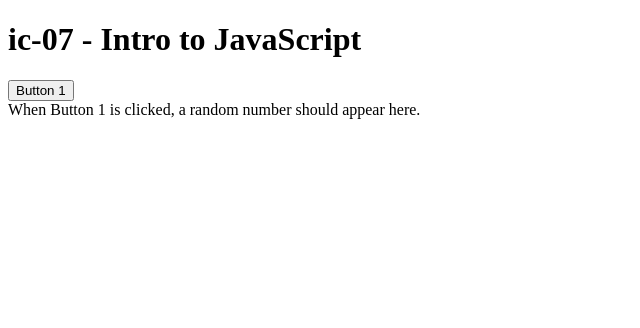
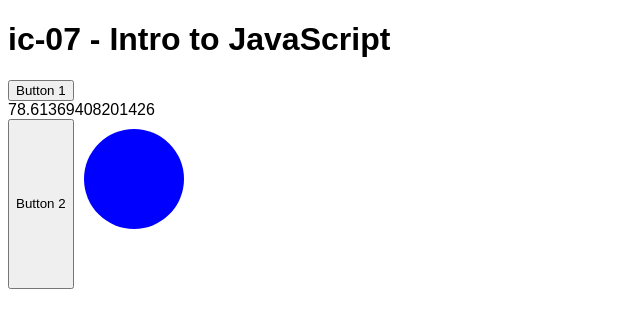
Before and after one commit to DS4200-S22/ic-06-juliewang8, a plain HTML site: page index.html in a window 1280 px wide. Both pictures are taken after a click on the button "Button 1". Shown: the whole page, without its empty margins (0-640 px from the left). Drawn offline with Linux system fonts and the light colour scheme.

Commit message:
add button1 functionality, add button2 and circle

```diff
--- a/index.html
+++ b/index.html
@@ -3,6 +3,7 @@
 
 <head>
     <meta charset=utf-8/>
+    <link rel="stylesheet" href="style.css" />
 </head>
 
 
@@ -10,12 +11,24 @@
 
     <h1>ic-07 - Intro to JavaScript</h1>
 
-    <button type="button">Button 1</button>
+    <button type="button" onClick="button1Clicked()">Button 1</button>
 
     <div id="random_num">
         When Button 1 is clicked, a random number should appear here.
     </div>
 
+    <div class="buttonCircle">
+        <button type="button" onClick="button2Clicked()">Button 2</button>
+        <svg class="svg">
+            <circle id="circle" class="circle" cx="50" cy="50" r="50">
+            </circle>
+        </svg>
+    </div>
+
+
+
+    <script src="main.js"></script>
+
 </body>
 
 </html>
--- a/main.js
+++ b/main.js
@@ -11,4 +11,12 @@ Modified: 12/06/21
     // You will need to modiffy the body of this function as described in the assignment Readme
 function button1Clicked() {
     console.log("Button 1 was clicked");
+    let randomNumberDiv = document.getElementById("random_num");
+    randomNumberDiv.innerHTML = Math.random() * 100;
 }
+
+function button2Clicked() {
+    console.log("Button 2 was clicked");
+    let circle = document.getElementById("circle");
+    circle.setAttribute("fill", "green");
+}
--- /dev/null
+++ b/style.css
@@ -0,0 +1,16 @@
+body {
+  font-family: Arial;
+}
+
+.buttonCircle {
+  display: flex;
+  flex-direction: row;
+}
+
+.svg {
+  padding: 10px;
+}
+
+circle {
+  fill: blue;
+}
```
